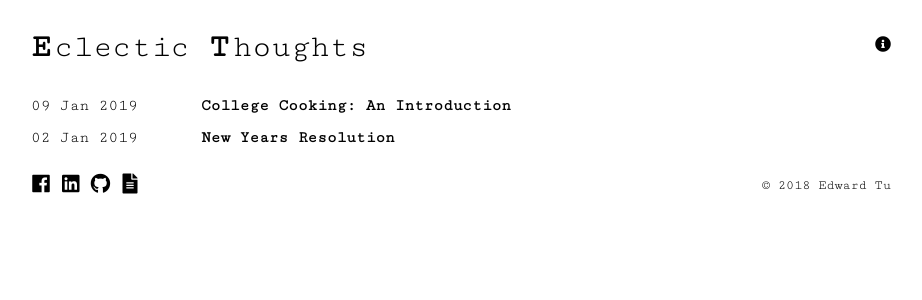
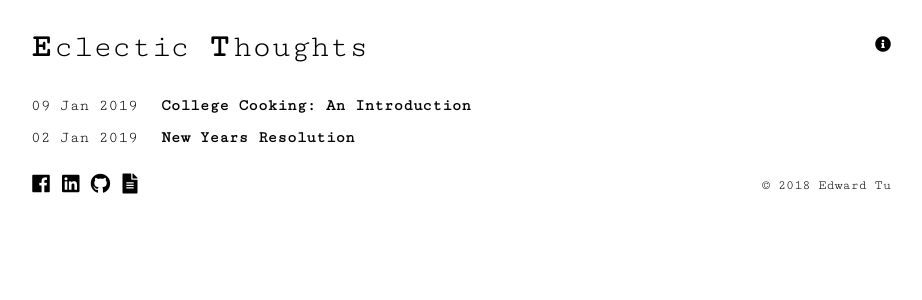
Before and after one commit to TuOfTimes/TuOfTimes.github.io, a Jekyll site: the page built from index.md, in a window 1280 px wide. Shown: the top 300 px of the page, without its empty margins (179-1101 px from the left). Built offline with Jekyll 4.4.1, drawn with Linux system fonts in a browser that asks for light colours; nearby versions of some CDN libraries.

Commit message:
fixed date width

```diff
--- a/_sass/_home.sass
+++ b/_sass/_home.sass
@@ -11,7 +11,7 @@
                 line-height: 1em
             .post-date
                 margin-right: 20px
-                min-width: 150px
+                min-width: 110px
                 overflow: hidden
         .post:hover .post-title
             opacity: 0.5
```
